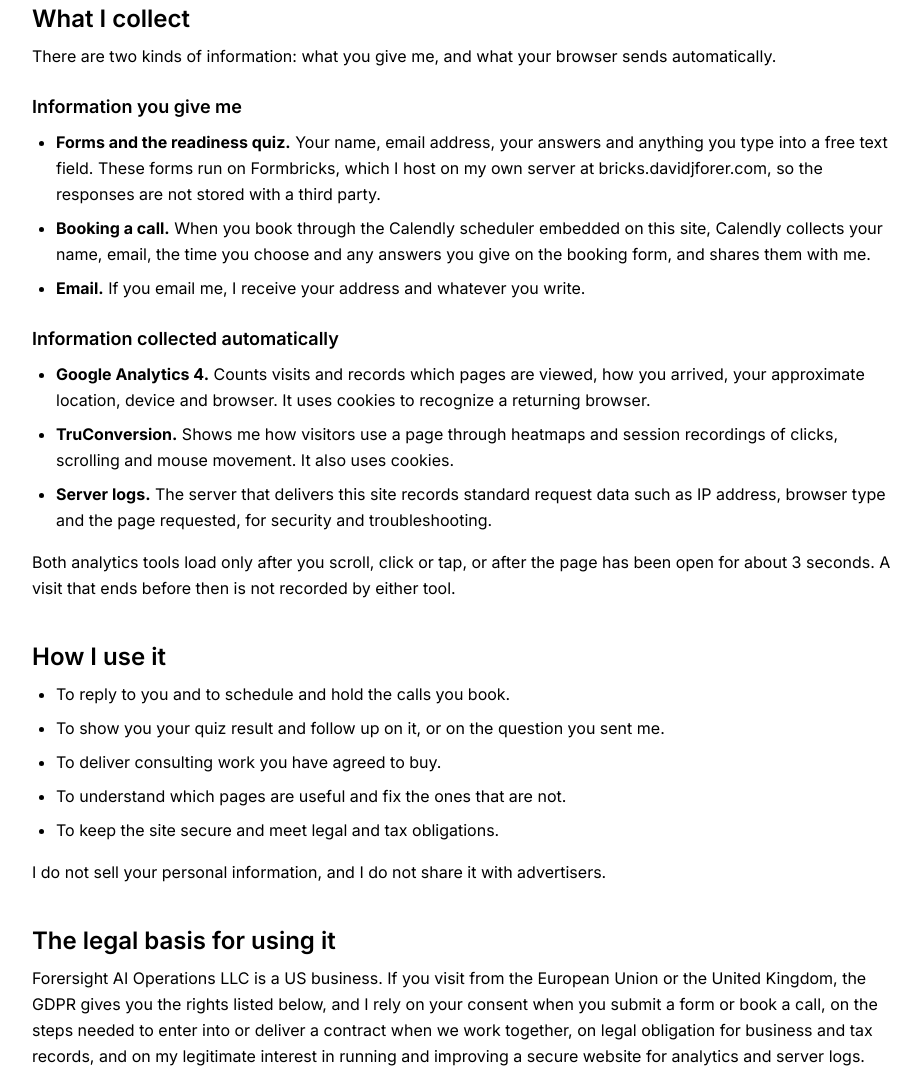
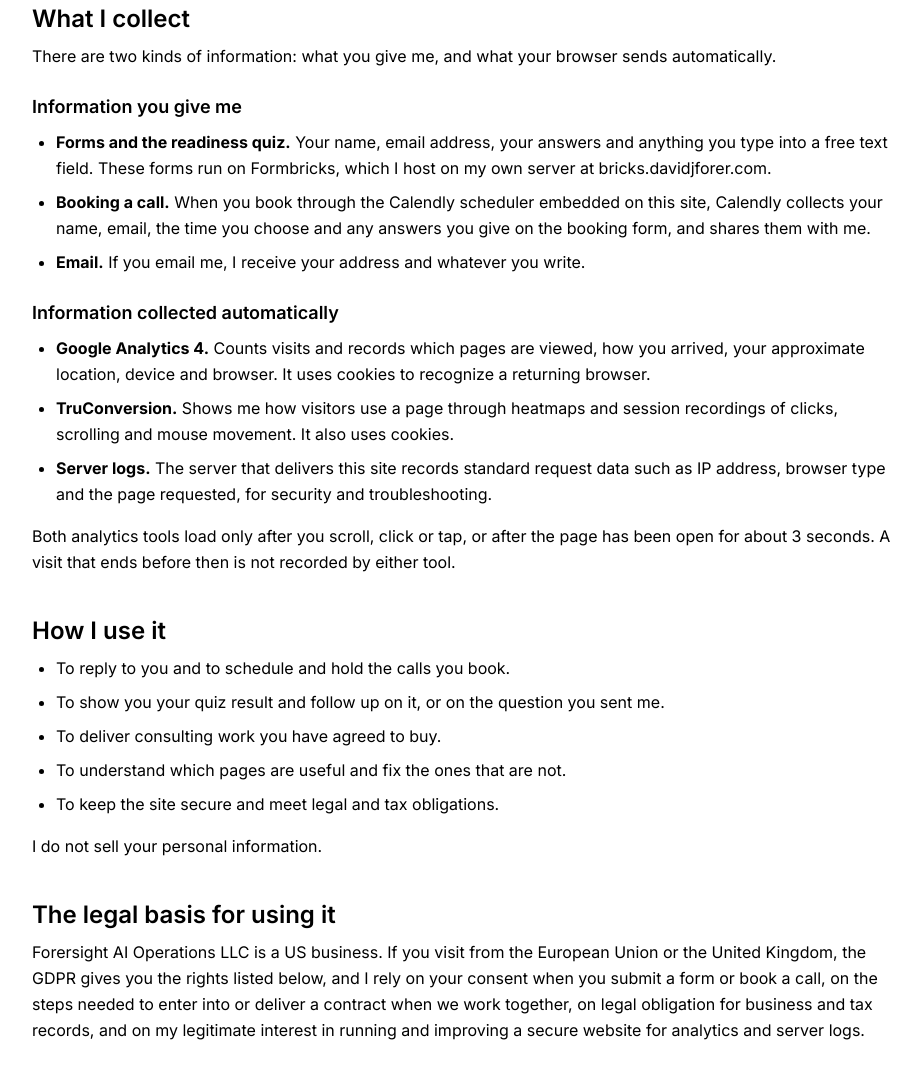
Before and after one commit to david-forer/D4AI, an Astro site: page /privacy-policy in a window 1280 px wide. Shown: the part 611-1691 px from the top of the page, without its empty margins (176-1097 px from the left). Built offline with nearby package versions, Linux system fonts and the light colour scheme; Astro itself is replaced by a stand-in of ours.

Commit message:
Edit two lines in the privacy policy.

```diff
--- a/src/pages/privacy-policy.astro
+++ b/src/pages/privacy-policy.astro
@@ -40,7 +40,7 @@ const link = "text-blue-600 underline";
     <p class="mt-2">There are two kinds of information: what you give me, and what your browser sends automatically.</p>
     <h3 class="text-lg font-semibold mt-6">Information you give me</h3>
     <ul class="list-disc ml-6 mt-2 space-y-2">
-      <li><strong>Forms and the readiness quiz.</strong> Your name, email address, your answers and anything you type into a free text field. These forms run on Formbricks, which I host on my own server at bricks.davidjforer.com, so the responses are not stored with a third party.</li>
+      <li><strong>Forms and the readiness quiz.</strong> Your name, email address, your answers and anything you type into a free text field. These forms run on Formbricks, which I host on my own server at bricks.davidjforer.com.</li>
       <li><strong>Booking a call.</strong> When you book through the Calendly scheduler embedded on this site, Calendly collects your name, email, the time you choose and any answers you give on the booking form, and shares them with me.</li>
       <li><strong>Email.</strong> If you email me, I receive your address and whatever you write.</li>
     </ul>
@@ -63,7 +63,7 @@ const link = "text-blue-600 underline";
       <li>To keep the site secure and meet legal and tax obligations.</li>
     </ul>
     <p class="mt-4">
-      I do not sell your personal information, and I do not share it with advertisers.
+      I do not sell your personal information.
     </p>
 
     <h2 class={h2}>The legal basis for using it</h2>
```
